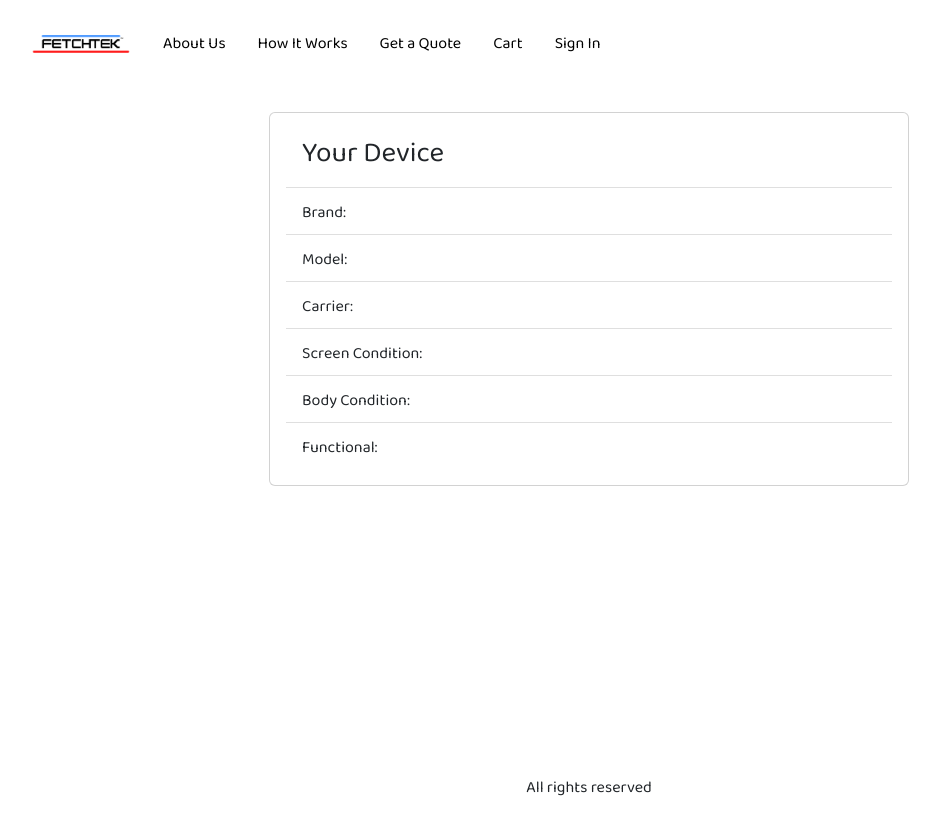
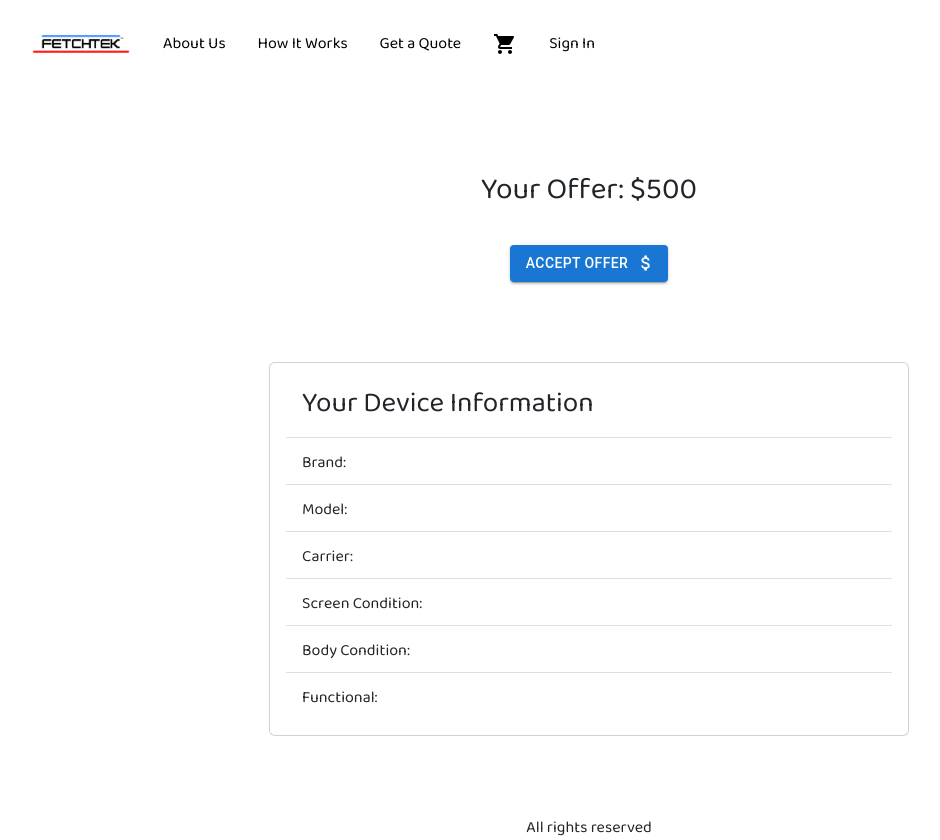
Before and after one commit to jaewonjung297/fetchtek-0.1.0, a React (Create React App) app in the folder frontend/: page /quoteprice in a window 1280 px wide. Shown: the whole page, without its empty margins (51-991 px from the left). Before the commit the page ends 800 px from the top, so only its background shows below. Built offline with nearby package versions, Linux system fonts and the light colour scheme.

Commit message:
completed pricing page (without real prices)

```diff
--- a/frontend/package.json
+++ b/frontend/package.json
@@ -6,6 +6,8 @@
   "dependencies": {
     "@emotion/react": "^11.10.5",
     "@emotion/styled": "^11.10.5",
+    "@material-ui/core": "^4.12.4",
+    "@mui/icons-material": "^5.11.0",
     "@mui/material": "^5.11.3",
     "@paypal/react-paypal-js": "^7.8.2",
     "@testing-library/jest-dom": "^5.16.5",
--- a/frontend/src/App.js
+++ b/frontend/src/App.js
@@ -27,6 +27,8 @@ import ProfileViewPage from './pages/ProfileViewPage';
 import HowItWorksPage from './pages/HowItWorksPage';
 import QuotePhone from './pages/Pricing/QuotePhone';
 import PricePage from './pages/Pricing/PricePage';
+import ShoppingCartIcon from '@mui/icons-material/ShoppingCart';
+import PersonIcon from '@mui/icons-material/Person';
 
 const Styles = styled.div`
   .navbar {
@@ -104,7 +106,7 @@ function App() {
 
                     <Nav className = "p-2">
                       <Nav.Link as = {Link} eventKey = '/cart' to="/cart" className ="nav-link">
-                          Cart
+                          <ShoppingCartIcon />
                           {cart.cartItems.length > 0 && (
                             <Badge pill bg = "danger">
                               {cart.cartItems.reduce((a, c) => a + c.quantity, 0)}
@@ -115,7 +117,7 @@ function App() {
 
                     <Nav className = "p-2">
                     {userInfo ? (
-                      <NavDropDown title = "Your Account" id = "basic-nav-dropdown">
+                      <NavDropDown title = {<PersonIcon />} id = "basic-nav-dropdown">
                         <LinkContainer to = "/profile">
                           <NavDropDown.Item>User Profile</NavDropDown.Item>
                         </LinkContainer>
@@ -159,7 +161,7 @@ function App() {
           </div>
         </main>
         <footer>
-          <div className="text-center">All rights reserved</div>
+          <div className="text-center" style = {{marginTop: "5em"}}>All rights reserved</div>
         </footer>
       </div>
     </BrowserRouter>
--- a/frontend/src/pages/Pricing/PricePage.js
+++ b/frontend/src/pages/Pricing/PricePage.js
@@ -2,6 +2,14 @@ import React from 'react'
 import ListGroup from 'react-bootstrap/ListGroup'
 import Card from 'react-bootstrap/Card'
 import styled from 'styled-components';
+import Button from '@mui/material/Button';
+import AttachMoneyIcon from '@mui/icons-material/AttachMoney';
+import { useNavigate } from 'react-router-dom';
+import { useState } from 'react';
+import WhatsAppIcon from '@mui/icons-material/WhatsApp';
+import MailIcon from '@mui/icons-material/Mail';
+import IconButton from '@mui/material/IconButton';
+import Mail from '@mui/icons-material/Mail';
 
 const Styles = styled.div`
     span {
@@ -16,16 +24,57 @@ const Styles = styled.div`
     }
 
     .offer span {
-        color: cyan
+        font-size: 30px;
+    }
+
+    .offer {
+        margin-top: 5em;
+        margin-bottom: 5em;
+    }
+    .contact {
+        display: flex;
+        flex-direction: column;
+
     }
 `
 
 export default function PricePage() {
-  return (
+    const [submit, setSubmit] = useState(true);
+    const navigate = useNavigate();
+    const submitHandler = () => {
+        setSubmit(false);
+      }
+    const emailHandler = () => {
+        window.open('mailto:fetchtek@gmail.com?subject=%20Trade-in%20Offer&body=')
+    }
+    const whatsAppHandler = () => {
+        window.open(<a href="https://api.whatsapp.com/send?phone=15551234567">Send Message</a>)
+    }
+    return (
     <Styles>
         <div className = "offer" style={{textAlign: "center"}}>
+            <span>Your Offer: $500</span>
+            <br></br>
+            <br></br>
+            {submit && (
+                <Button onClick = {submitHandler} variant="contained" endIcon={<AttachMoneyIcon style={{ color: 'white' }} />}>
+                    Accept Offer
+                </Button>
+            )}
+            {!submit && (
+                <div className = "contact">
+                    Contact us to complete your offer!
+                    <div>
+                    <IconButton size="large" href = "https://api.whatsapp.com/send?phone=19199013885">
+                        <WhatsAppIcon />
+                    </IconButton>
+                    <IconButton size="large" onClick={emailHandler}>
+                        <MailIcon />
+                    </IconButton>
+                    </div>
+                </div>
 
-            <br></br>
+            )}
             <span></span>
         </div>
         <div className = "mx-auto">
@@ -34,7 +83,7 @@ export default function PricePage() {
                     <ListGroup variant = "flush">
                         <ListGroup.Item>
                             <h3>
-                                Your Device
+                                Your Device Information
                             </h3>
                         </ListGroup.Item>
                         <ListGroup.Item>
@@ -72,5 +121,5 @@ export default function PricePage() {
             </Card>
         </div>
     </Styles>
-  )
-}
+    )
+    }
--- a/frontend/src/pages/ProfilePage.js
+++ b/frontend/src/pages/ProfilePage.js
@@ -56,9 +56,6 @@ export default function ProfileScreen() {
     loadingUpdate: false,
   });
 
-  const returnHandler = () => {
-    navigate('/profile')
-  }
 
   const submitHandler = async (e) => {
     e.preventDefault();
```
Also changed, not shown: 1 other file (tests, documents, lock files or other folders).
